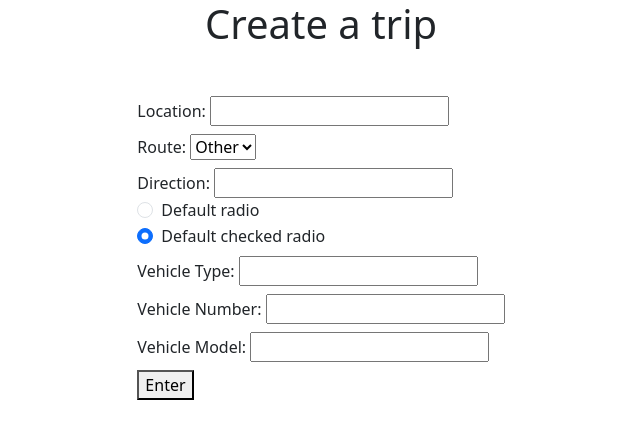
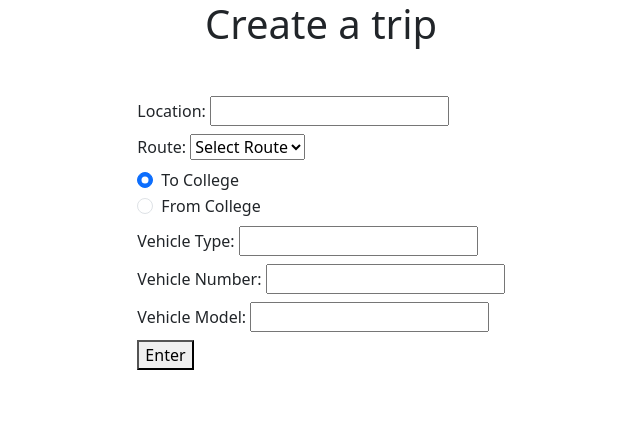
Before and after one commit to SR-005/hopin, a Django app: page /testcreatetrip/ in a window 1280 px wide. Shown: the top 439 px of the page, without its empty margins (319-959 px from the left). Run offline with Django 5.2, Linux system fonts and the light colour scheme; the visitor is signed in with stand-in values (Sample User, id 1); data that the repository does not hold is empty; some libraries are stand-ins or nearby versions.

Commit message:
input form fix

```diff
--- a/hopin_app/templates/testdriver.html
+++ b/hopin_app/templates/testdriver.html
@@ -22,31 +22,25 @@
 
         <div class="mb-2">
           <label>Route: </label>
-          <select id="routeSelect" name="route">
+          <select id="routeSelect" name="route" required>
+            <option value="" disabled selected>Select Route</option>
             {% for route in availableroutes %}
                 <option value="{{ route }}">{{ route }}</option>
             {% endfor %}
             <option value="other">Other</option>
           </select>
 
-          <input type="text" id="newRoute" name="route" style="display:none;" placeholder="Enter new route">
+          <input type="text" id="newRoute" name="customroute" style="display:none;" placeholder="Enter new route">
         </div>
 
         <div class="mb-2">
-          <label>Direction: </label>
-          <input type="text" name="prefereddirection">
-
           <div class="form-check">
-            <input class="form-check-input" type="radio" name="radioDefault" id="radioDefault1">
-            <label class="form-check-label" for="radioDefault1">
-              Default radio
-            </label>
+            <input class="form-check-input" type="radio" value="to" name="prefereddirection" id="radioDefault1" checked>
+            <label class="form-check-label" for="radioDefault1">To College</label>
           </div>
           <div class="form-check">
-            <input class="form-check-input" type="radio" name="radioDefault" id="radioDefault2" checked>
-            <label class="form-check-label" for="radioDefault2">
-              Default checked radio
-            </label>
+            <input class="form-check-input" type="radio" value="from" name="prefereddirection" id="radioDefault2">
+            <label class="form-check-label" for="radioDefault2">From College</label>
           </div>
 
         </div>
--- a/hopin_app/views.py
+++ b/hopin_app/views.py
@@ -92,8 +92,15 @@ def testdriverfunction(request):
         if createtripform.is_valid():
             newtrip=createtripform.save(commit=False)               #commit=False: saves the form content but doesnot upload it into db yet
             newtrip.usercredentials=request.user
+
+            if request.POST.get("route") == "other":
+                trip.route = request.POST.get("customroute")
+            else:
+                trip.route = request.POST.get("route")
+
             newtrip.save()
         else:
             print("Form not Valid")
+            print(request.POST)
 
     return render(request, "testdriver.html",{"availableroutes":availableroutes})
```
